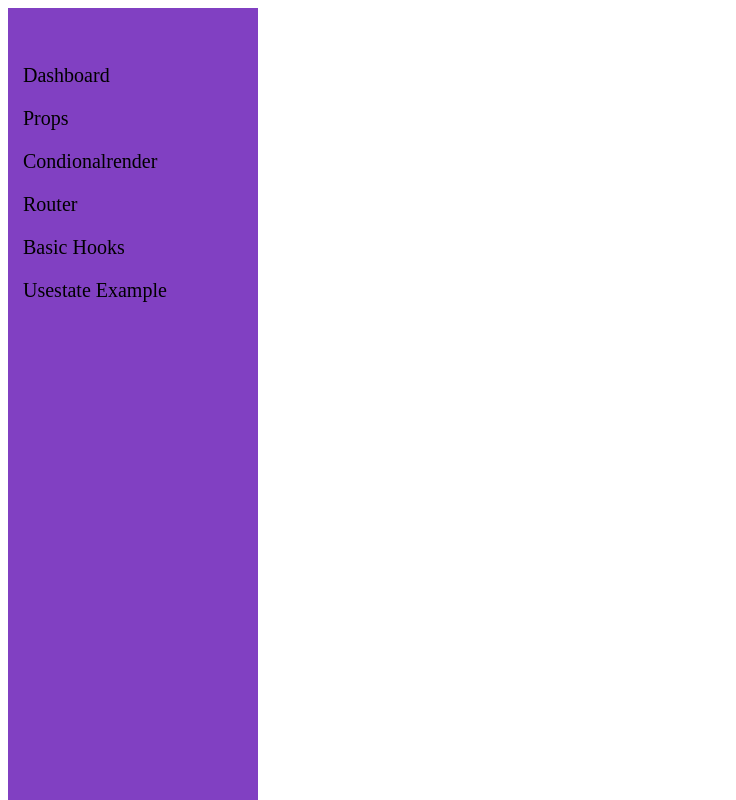
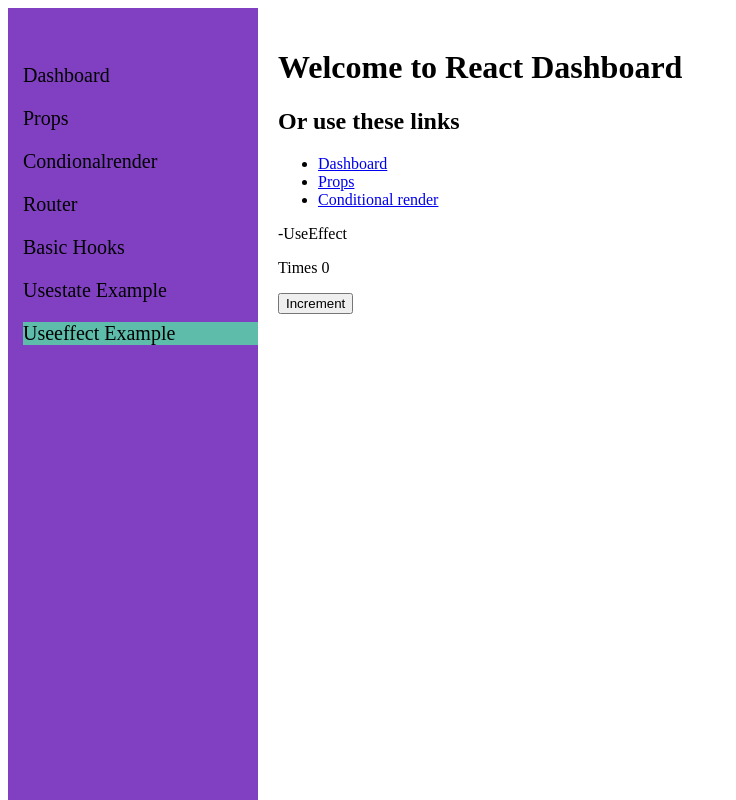
Before and after one commit to Keerthanas2000/react_dev, a React (Create React App) app: page /UseeffectFunc in a window 1280 px wide. Shown: the top 800 px of the page, without its empty margins (0-736 px from the left). Built offline with nearby package versions, Linux system fonts and the light colour scheme.

Commit message:
use effect hook changes

```diff
--- a/src/Sidebar.js
+++ b/src/Sidebar.js
@@ -3,6 +3,7 @@
 import RoutingExample from "./pages/routing";
 import BasicHooksPage from "./pages/Hooks/Basicpage";
 import UsestateExample from "./pages/Hooks/ALLHOOKS/usestate";
+import UseeffectFunc from "./pages/Hooks/ALLHOOKS/useeffect";
 const Sidebardata = [
   {
     title: "Dashboard",
@@ -41,6 +42,14 @@
 
     component: UsestateExample,
   },
+
+  {
+    title: "Useeffect Example",
+
+    path: "/UseeffectFunc",
+
+    component: UseeffectFunc,
+  },
 ];
 
 export default Sidebardata;
--- /dev/null
+++ b/src/pages/Hooks/ALLHOOKS/useeffect.js
@@ -0,0 +1,132 @@
+//Use effect is to run side effects in functional components
+
+import React, { useState, useEffect } from "react";
+
+function UseeffectFunc() {
+  const [count, setCount] = useState(0);
+
+  // useEffect(() => {
+  //   document.title = `Count: ${count}`;
+  //   setCount(count + 1);
+  // });
+
+  useEffect(() => {
+    console.log("Component Mounted");
+  }, []);
+
+  // useEffect(() => {
+  //   document.title = `Count: ${count}`;
+  // }, [count]);
+
+  return (
+    <div>
+      <p>-UseEffect</p>
+      <p>Times {count}</p>
+      <button onClick={() => setCount(count + 1)}>Increment</button>
+    </div>
+  );
+}
+
+export default UseeffectFunc;
+
+
+// it replaces    class componennt methods  lifecycle methods like componentDidMount, componentDidUpdate, and componentWillUnmount
+
+
+// missing dependency can cause infinite loops
+
+// we cannot direct async useeffect effectively put inside
+
+
+// use case:
+//component mounting, window resize , save userdata in localstorage
+
+// 1. What happens if you omit the dependency array?
+// useEffect will run after every render, potentially leading to performance issues or infinite loops.
+
+// 2. Why shouldn’t you make useEffect directly async?
+// useEffect expects a cleanup function or undefined, not a Promise. So, make the async function inside the effect and call it.
+
+// 3. How can you prevent infinite loops in useEffect?
+// Properly list all state/props the effect depends on in the dependency array.
+
+
+// 5. How to skip running useEffect on the first render?
+
+// const isFirstRun = useRef(true);
+
+// useEffect(() => {
+//   if (isFirstRun.current) {
+//     isFirstRun.current = false;
+//     return;
+//   }
+// }, [someState]);
+
+
+// 4. When does the cleanup function run?
+// It runs before the component unmounts or before the effect re-runs due to dependency change.
+
+
+// useEffect(() => {
+//       window.addEventListener("resize", () => console.log("resized"));
+//     }, []);
+//     This will keep adding more listeners every time the component mounts — BAD!
+
+
+// useEffect(() => {
+//       const handleResize = () => console.log("resized");
+//       window.addEventListener("resize", handleResize);
+
+//       return () => {
+//         // Cleanup function
+//         window.removeEventListener("resize", handleResize);
+//       };
+//     }, []);
+//     So in short:
+
+//     Cleanup = "Undo" what you did in the effect when the component is destroyed or about to re-run the effect."
+
+
+
+// useEffect itself can’t be async directly. It expects a synchronous function that can optionally return a cleanup function.
+
+
+// useEffect(async () => {
+//   const res = await fetchData(); // This causes a warning
+// }, []);
+// You define an async function inside the useEffect, and then call it.
+
+// useEffect(() => {
+//   const fetchData = async () => {
+//     const res = await fetch("https://api.example.com/data");
+//     const json = await res.json();
+//     console.log(json);
+//   };
+
+//   fetchData();
+// }, []);
+
+// Because the main useEffect function should not return a Promise, but you can use async inside it.
+
+// Combine Async + Cleanup
+// Example: Suppose we fetch some data and also set up a timer that we clean up.
+
+
+// useEffect(() => {
+//   const fetchData = async () => {
+//     const res = await fetch("https://api.example.com/data");
+//     const data = await res.json();
+//     console.log(data);
+//   };
+
+//   fetchData();
+
+//   const intervalId = setInterval(() => {
+//     console.log("Running interval...");
+//   }, 1000);
+
+//   return () => {
+//     clearInterval(intervalId); // Cleanup timer
+//     console.log("Cleanup done!");
+//   };
+// }, []);
```
